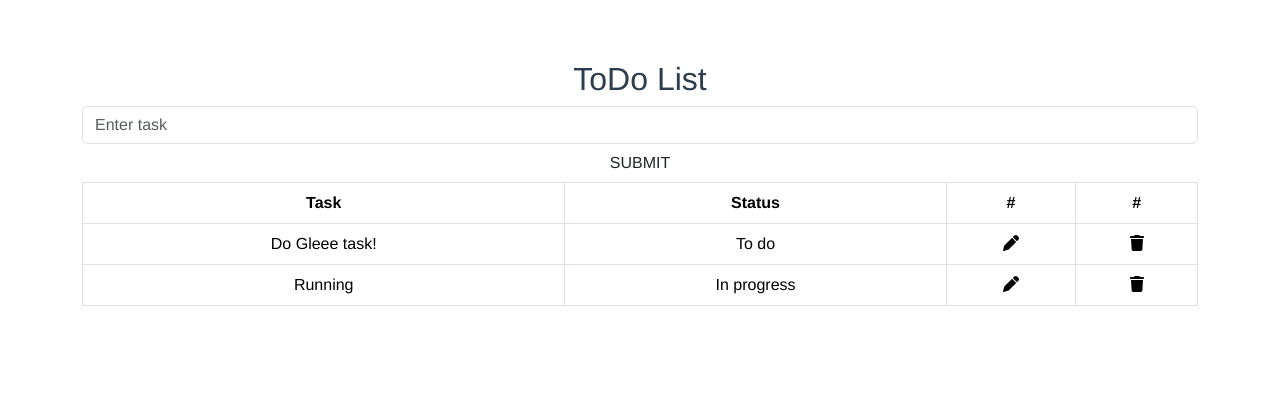
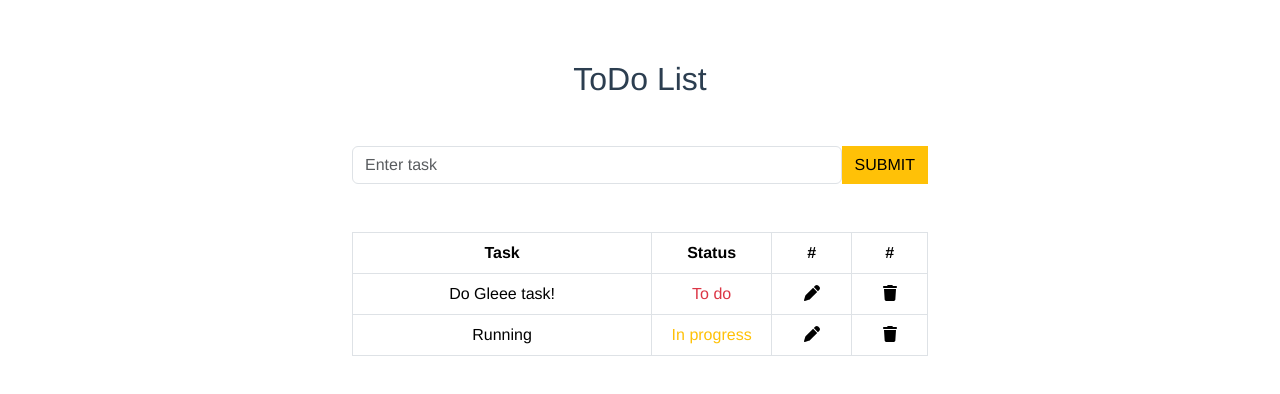
Before and after one commit to PatrickHieu/Todo-App, a Vue app in the folder todo-app/: page / in a window 1280 px wide. Shown: the top 394 px of the page. Built offline with nearby package versions, Linux system fonts and the light colour scheme.

Commit message:
update change status

```diff
--- a/todo-app/src/components/TodoApp.vue
+++ b/todo-app/src/components/TodoApp.vue
@@ -1,16 +1,16 @@
 <template>
-  <div class="container">
-    <h2 class="text-center margin-top">ToDo List</h2>
+  <div class="container" style="max-width: 600px;">
+    <h2 class="text-center mt-5">ToDo List</h2>
 
     <!-- input -->
-    <div class="flex">
-      <input v-model="task" type="text" placeholder="Enter task" class="form-control">
+    <div class="d-flex mt-5">
+      <input v-model="task" type="text" placeholder="Enter task" class="form-control w-100">
       <!-- tạo input box cho phép user nhập nội dung và lưu vào biến task thông qua directive "v-model" -->
-      <button @click="submitTask" class="btn btn-warn rounded">SUBMIT</button>
+      <button @click="submitTask" class="btn btn-warning rounded-0">SUBMIT</button>
     </div>
 
     <!-- Task Table -->
-    <table class="table table-bordered margin-top">
+    <table class="table table-bordered mt-5">
       <thead>
         <tr>
           <th scope="col">Task</th>
@@ -22,8 +22,20 @@
       <tbody>
         <tr v-for="(task, index) in tasks" :key="index">
           <!-- lặp qua một mảng các tasks và render ra các phần tử tương ứng -->
-          <td>{{task.name}}</td>
-          <td>{{task.status}}</td>
+          <td>
+            <span :class="{'finished': task.status === 'Finished'}">
+              {{task.name}}
+            </span>
+          </td>
+          <td style="width: 120px;">
+            <span @click="changeStatus(index)" class="pointer"
+              :class="{'text-danger': task.status === 'To do',
+              'text-warning': task.status === 'In progress'
+              }"
+            >
+              {{task.status}}
+            </span>
+          </td>
           <td>
             <div class="text-center" @click="editTask(index)">
               <span class="fa fa-pen"></span>
@@ -51,6 +63,7 @@ export default {
     return {
       task: '',
       editedTask: null,
+      statuses: ["To do", "In progress", "Finished"],
 
       tasks: [
         {
@@ -89,6 +102,12 @@ export default {
     editTask(index){
       this.task = this.tasks[index].name;
       this.editedTask = index;
+    },
+
+    changeStatus(index){
+      let newIndex = this.statuses.indexOf(this.tasks[index].status);
+      if (++newIndex > 2) newIndex = 0;
+      this.tasks[index].status = this.statuses[newIndex];
     }
   }
 };
@@ -96,5 +115,12 @@ export default {
 
 
 <style scoped>
+  .pointer {
+    cursor: pointer;
+  }
+
+  .finished {
+    text-decoration: line-through;
+  }
 
 </style>
```
